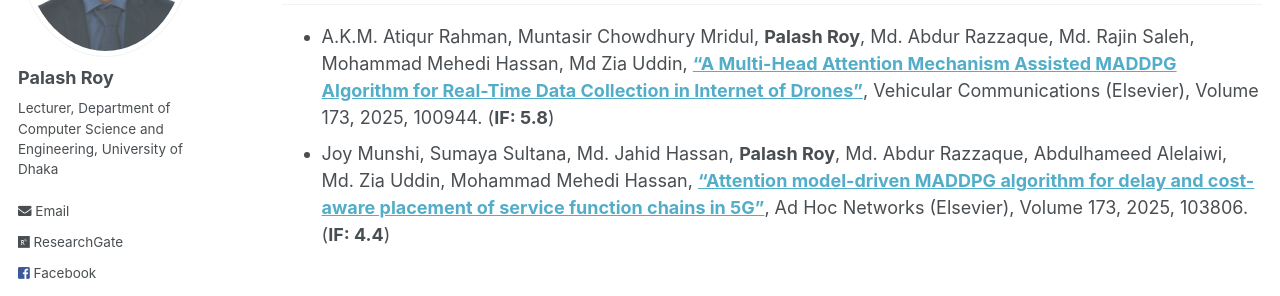
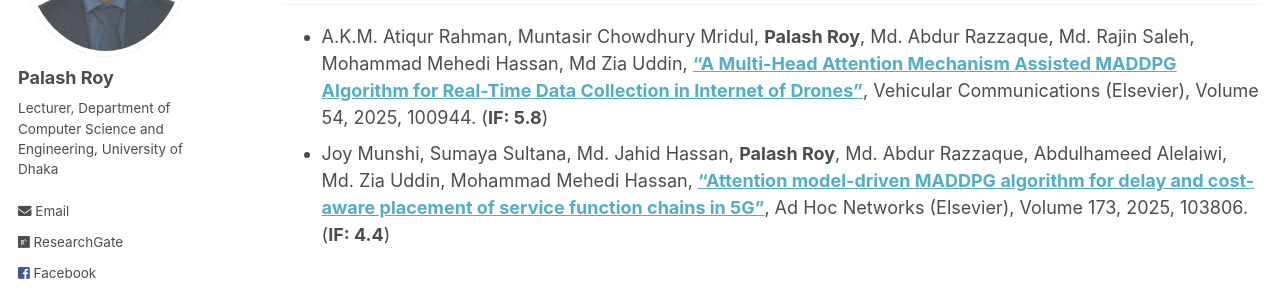
Before and after one commit to PalashRoy975/PalashRoy975.github.io, a Jekyll site: the page built from _pages/publications.md, in a window 1280 px wide and 900 px high. Shown: the part 277-573 px from the top of the window. Built offline with Jekyll 4.4.1, drawn with Linux system fonts in a browser that asks for light colours.

Commit message:
Update publications.md

```diff
--- a/_pages/publications.md
+++ b/_pages/publications.md
@@ -8,7 +8,7 @@ author_profile: true
 [ [**Google Scholar**](https://scholar.google.com/citations?user=6YbqlUkAAAAJ&hl=en&authuser=1) ]
 ## 2025
 -----------
-* A.K.M. Atiqur Rahman, Muntasir Chowdhury Mridul, **Palash Roy**, Md. Abdur Razzaque, Md. Rajin Saleh, Mohammad Mehedi Hassan, Md Zia Uddin,  [**"A Multi-Head Attention Mechanism Assisted MADDPG Algorithm for Real-Time Data Collection in Internet of Drones"**](https://www.sciencedirect.com/science/article/abs/pii/S2214209625000713?via%3Dihub), Vehicular Communications (Elsevier), Volume 173, 2025, 100944. (**IF: 5.8**)
+* A.K.M. Atiqur Rahman, Muntasir Chowdhury Mridul, **Palash Roy**, Md. Abdur Razzaque, Md. Rajin Saleh, Mohammad Mehedi Hassan, Md Zia Uddin,  [**"A Multi-Head Attention Mechanism Assisted MADDPG Algorithm for Real-Time Data Collection in Internet of Drones"**](https://www.sciencedirect.com/science/article/abs/pii/S2214209625000713?via%3Dihub), Vehicular Communications (Elsevier), Volume 54, 2025, 100944. (**IF: 5.8**)
 * Joy Munshi, Sumaya Sultana, Md. Jahid Hassan, **Palash Roy**, Md. Abdur Razzaque, Abdulhameed Alelaiwi, Md. Zia Uddin, Mohammad Mehedi Hassan, [**"Attention model-driven MADDPG algorithm for delay and cost-aware placement of service function chains in 5G"**](https://www.sciencedirect.com/science/article/pii/S157087052500054X?dgcid=coauthor), Ad Hoc Networks (Elsevier), Volume 173, 2025, 103806. (**IF: 4.4**)
 ## 2024
 -----------
```
